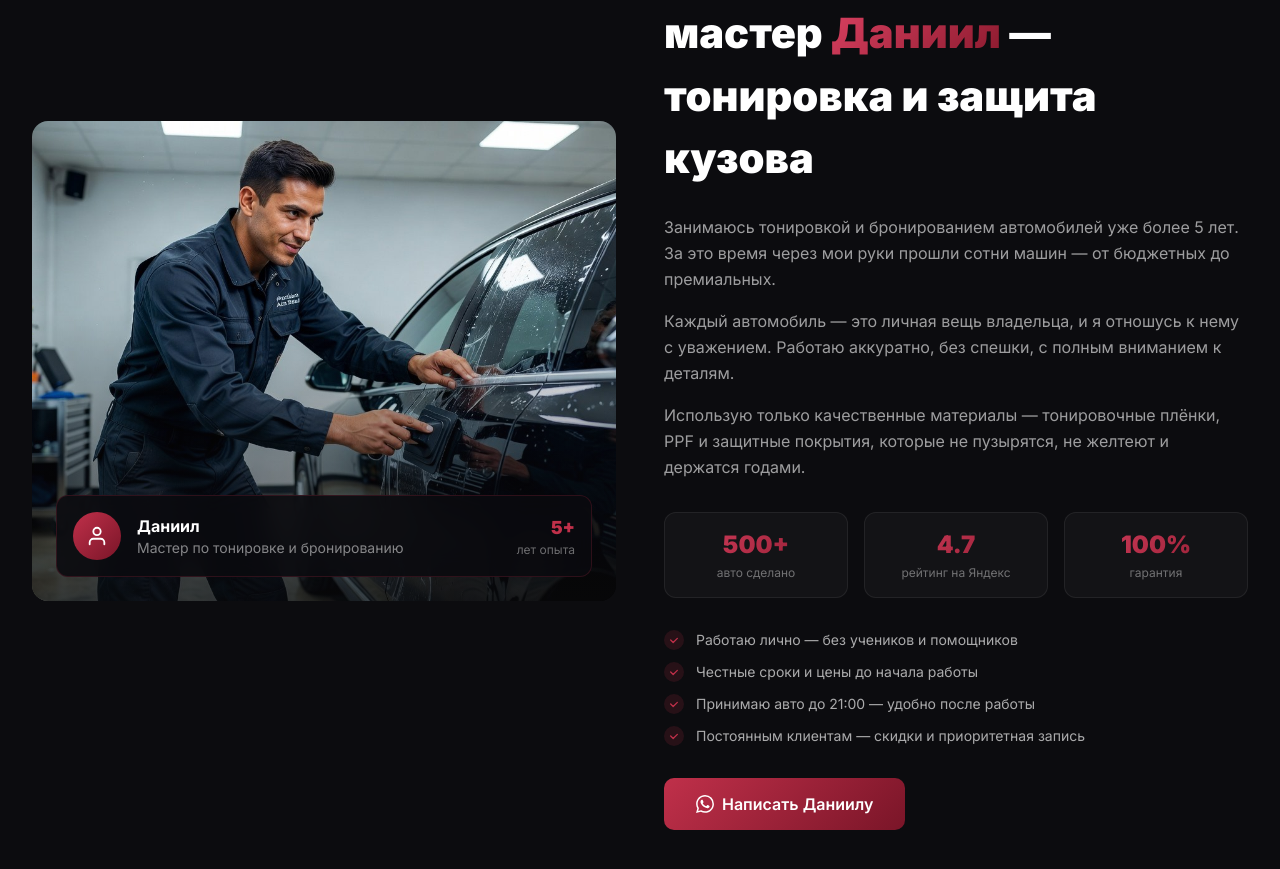
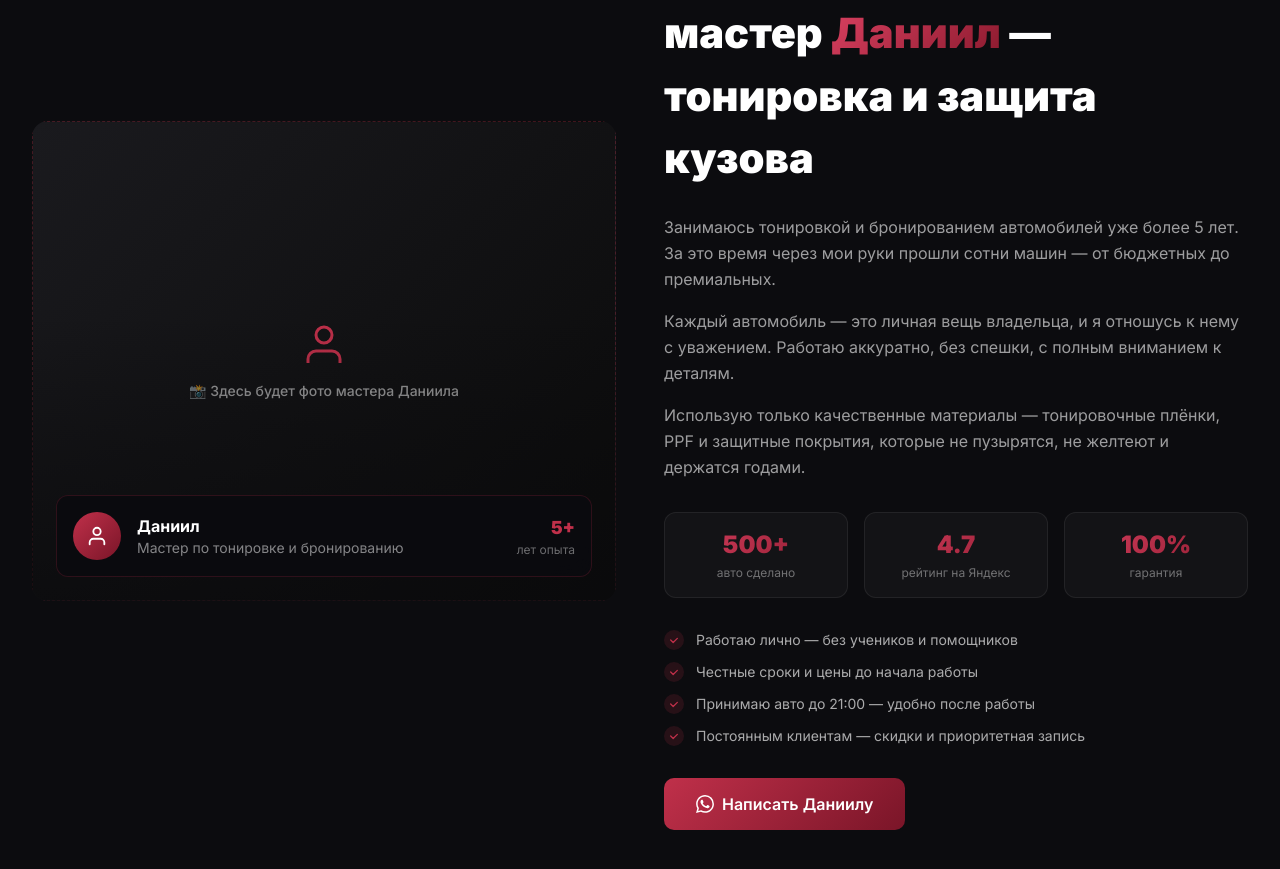
Before and after one commit to Petrbrok/website-v3, a React (Vite) app: page / in a window 1280 px wide. Shown: the part 4520-5389 px from the top of the page. Built offline with nearby package versions, Linux system fonts and the light colour scheme.

Commit message:
апдейт

```diff
--- a/src/components/About.tsx
+++ b/src/components/About.tsx
@@ -19,12 +19,14 @@ export default function About() {
           {/* Image side */}
           <div className="reveal-left relative">
             <div className="relative rounded-2xl overflow-hidden" style={{ height: 'clamp(280px, 50vw, 480px)' }}>
-              <img
-                src="/images/master-danila.jpg"
-                alt="Мастер Даниил"
-                className="w-full h-full object-cover"
-                style={{ objectPosition: 'center top' }}
-              />
+              <div className="w-full h-full flex flex-col items-center justify-center" style={{ background: 'linear-gradient(135deg, #1a1a1e, #0a0a0a)', border: '1px dashed rgba(192,48,74,0.3)' }}>
+  <div className="flex flex-col items-center justify-center text-center">
+    <svg width="48" height="48" viewBox="0 0 24 24" fill="none" stroke="#c0304a" strokeWidth="1.5">
+      <path d="M20 21v-2a4 4 0 00-4-4H8a4 4 0 00-4 4v2M12 11a4 4 0 100-8 4 4 0 000 8z" />
+    </svg>
+    <p className="text-white/60 text-sm mt-3 font-medium">📸 Здесь будет фото мастера Даниила</p>
+  </div>
+</div>
               <div
                 className="absolute inset-0"
                 style={{ background: 'linear-gradient(to top, rgba(10,10,12,0.7) 0%, transparent 60%)' }}
```
Also changed, not shown: 2 other files (tests, documents, lock files or other folders).
